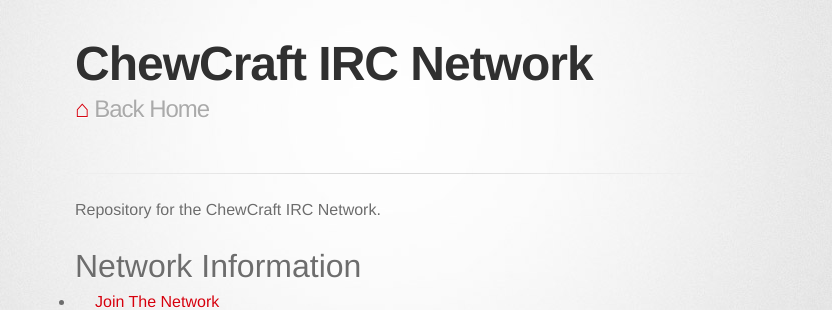
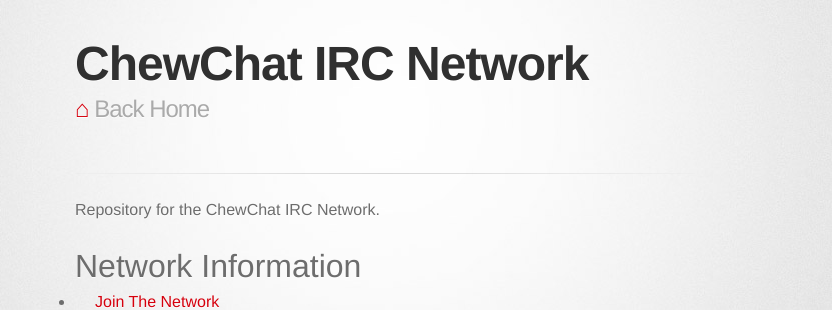
Before and after one commit to ChewChat/chew.chat, a Jekyll site: the page built from index.md, in a window 1280 px wide. Shown: the top 310 px of the page, without its empty margins (255-1087 px from the left). Built offline with Jekyll 4.4.1, drawn with Linux system fonts in a browser that asks for light colours; some web fonts are replaced; our own code applies the rules of GitHub Pages for plain Markdown files.

Commit message:
we have a name

```diff
--- a/_config.yml
+++ b/_config.yml
@@ -1,3 +1,3 @@
-title: ChewCraft IRC Network
+title: ChewChat IRC Network
 description: Channels, rules, and more.
-homebutton: <a href="http://chewcraft.github.io/IRC">⌂</a> Back Home
+homebutton: <a href="http://chew.chat">⌂</a> Back Home
--- a/index.md
+++ b/index.md
@@ -2,7 +2,7 @@
 Description: Channels, Rules, Guides, and More!
 ---
 
-Repository for the ChewCraft IRC Network.
+Repository for the ChewChat IRC Network.
 
 <!-- Hey! Why are you modifying this file? I'll add the channels, you add the info! -->
 
```
